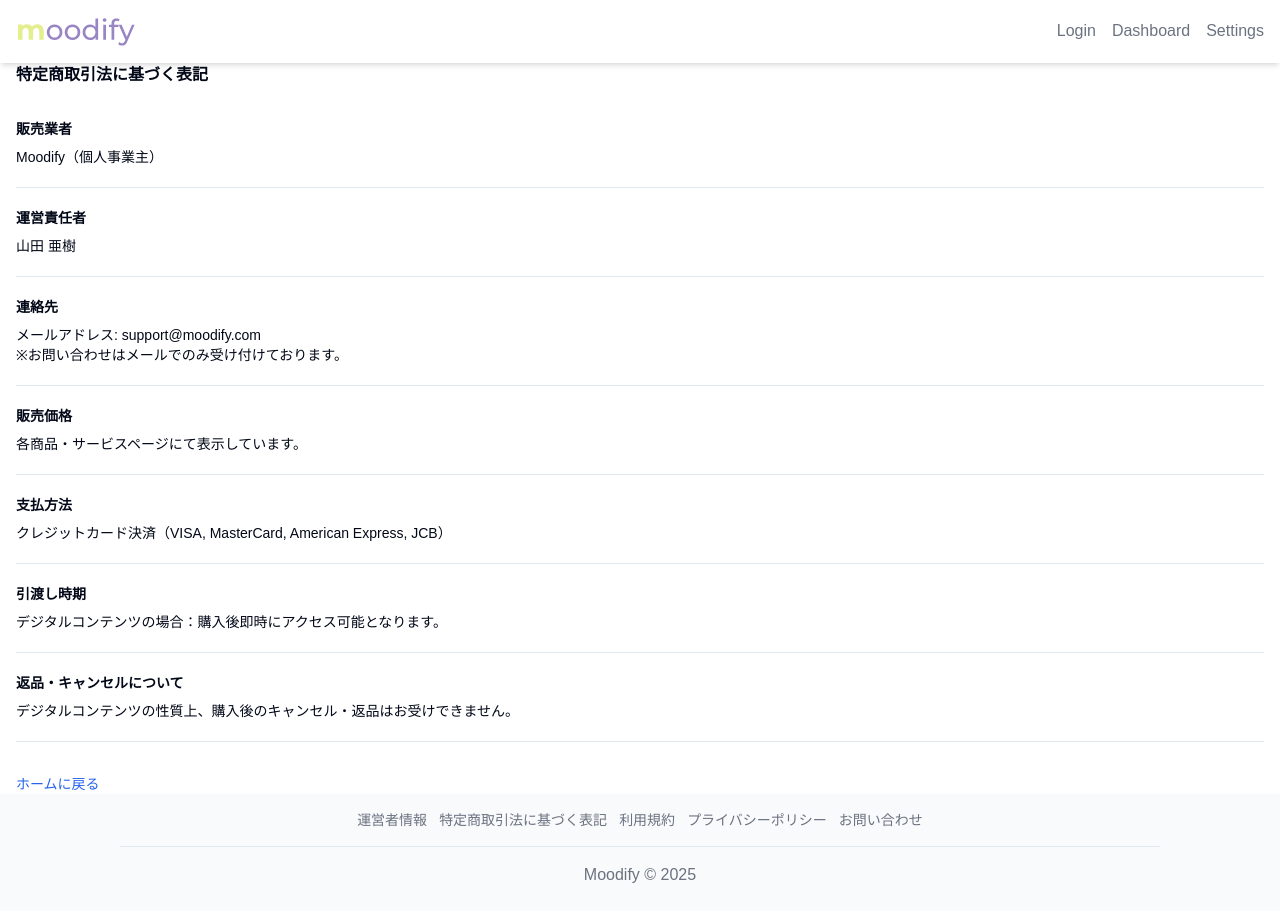
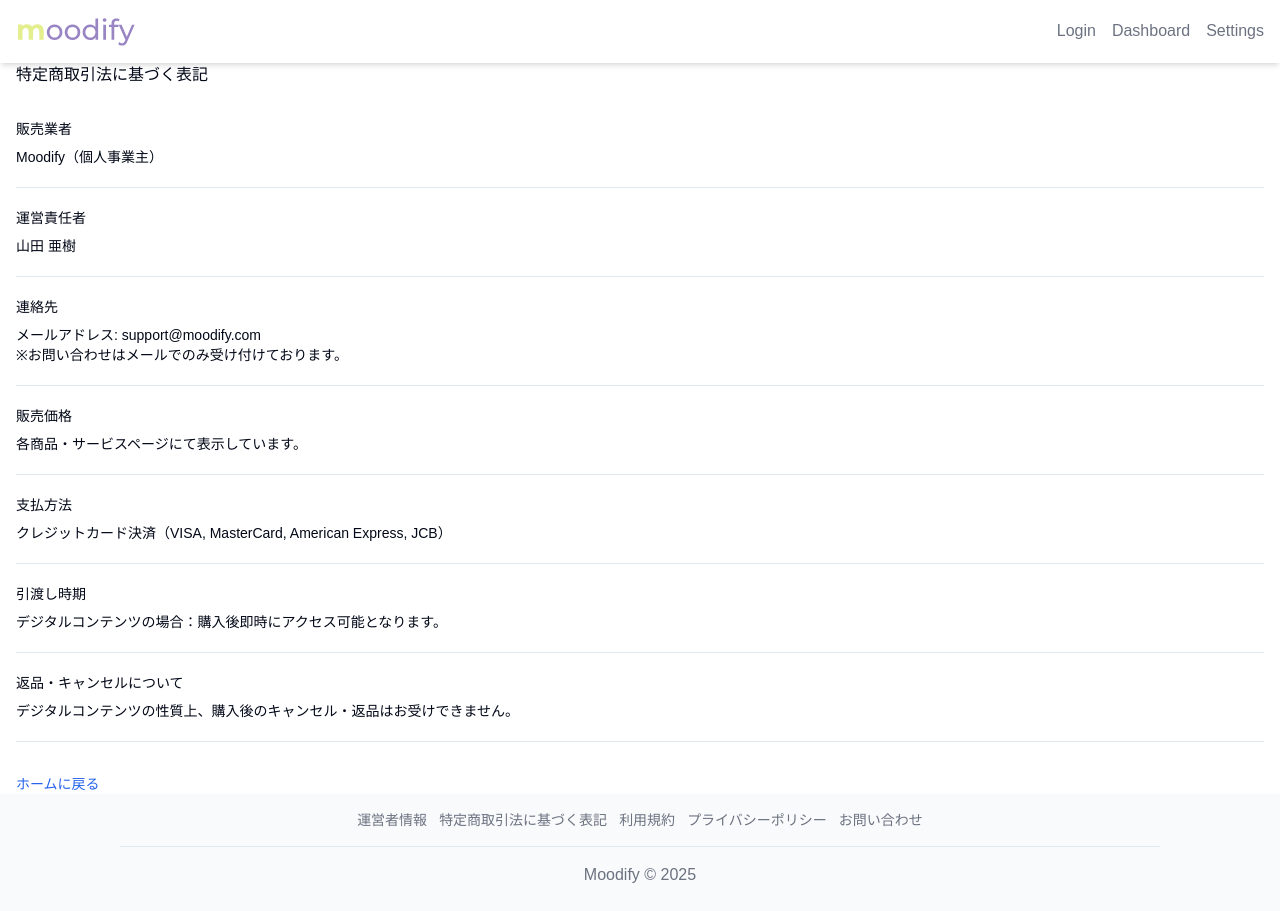
Before and after one commit to akkie8/moodify-web, a Next.js app: page /notice in a window 1280 px wide. Built offline with nearby package versions, Linux system fonts and the light colour scheme.

Commit message:
fix:フォントboard削除 #11

```diff
--- a/src/app/(static)/notice/page.tsx
+++ b/src/app/(static)/notice/page.tsx
@@ -3,35 +3,35 @@
 export default function LegalNotice() {
   return (
     <div className='container mx-auto text-sm px-4'>
-      <h1 className='mb-8 text-base font-bold'>特定商取引法に基づく表記</h1>
+      <h1 className='mb-8 text-base font-medium'>特定商取引法に基づく表記</h1>
 
-      <h2 className='mb-2 text-sm font-semibold'>販売業者</h2>
+      <h2 className='mb-2 text-sm'>販売業者</h2>
       <p className='mb-5 pb-5 border-b'>Moodify（個人事業主）</p>
 
-      <h2 className='text-sm font-semibold mb-2'>運営責任者</h2>
+      <h2 className='mb-2 text-sm'>運営責任者</h2>
       <p className='mb-5 pb-5 border-b'>山田 亜樹</p>
 
-      <h2 className='text-sm font-semibold mb-2'>連絡先</h2>
+      <h2 className='mb-2 text-sm'>連絡先</h2>
       <p className='mb-5 pb-5 border-b'>
         メールアドレス: support@moodify.com
         <br />
         ※お問い合わせはメールでのみ受け付けております。
       </p>
 
-      <h2 className='text-sm font-semibold mb-2'>販売価格</h2>
+      <h2 className='mb-2 text-sm'>販売価格</h2>
       <p className='mb-5 pb-5 border-b'>各商品・サービスページにて表示しています。</p>
 
-      <h2 className='text-sm font-semibold mb-2'>支払方法</h2>
+      <h2 className='mb-2 text-sm'>支払方法</h2>
       <p className='mb-5 pb-5 border-b'>
         クレジットカード決済（VISA, MasterCard, American Express, JCB）
       </p>
 
-      <h2 className='text-sm font-semibold mb-2'>引渡し時期</h2>
+      <h2 className='mb-2 text-sm'>引渡し時期</h2>
       <p className='mb-5 pb-5 border-b'>
         デジタルコンテンツの場合：購入後即時にアクセス可能となります。
       </p>
 
-      <h2 className='text-sm font-semibold mb-2'>返品・キャンセルについて</h2>
+      <h2 className='mb-2 text-sm'>返品・キャンセルについて</h2>
       <p className='mb-5 pb-5 border-b'>
         デジタルコンテンツの性質上、購入後のキャンセル・返品はお受けできません。
       </p>
```
